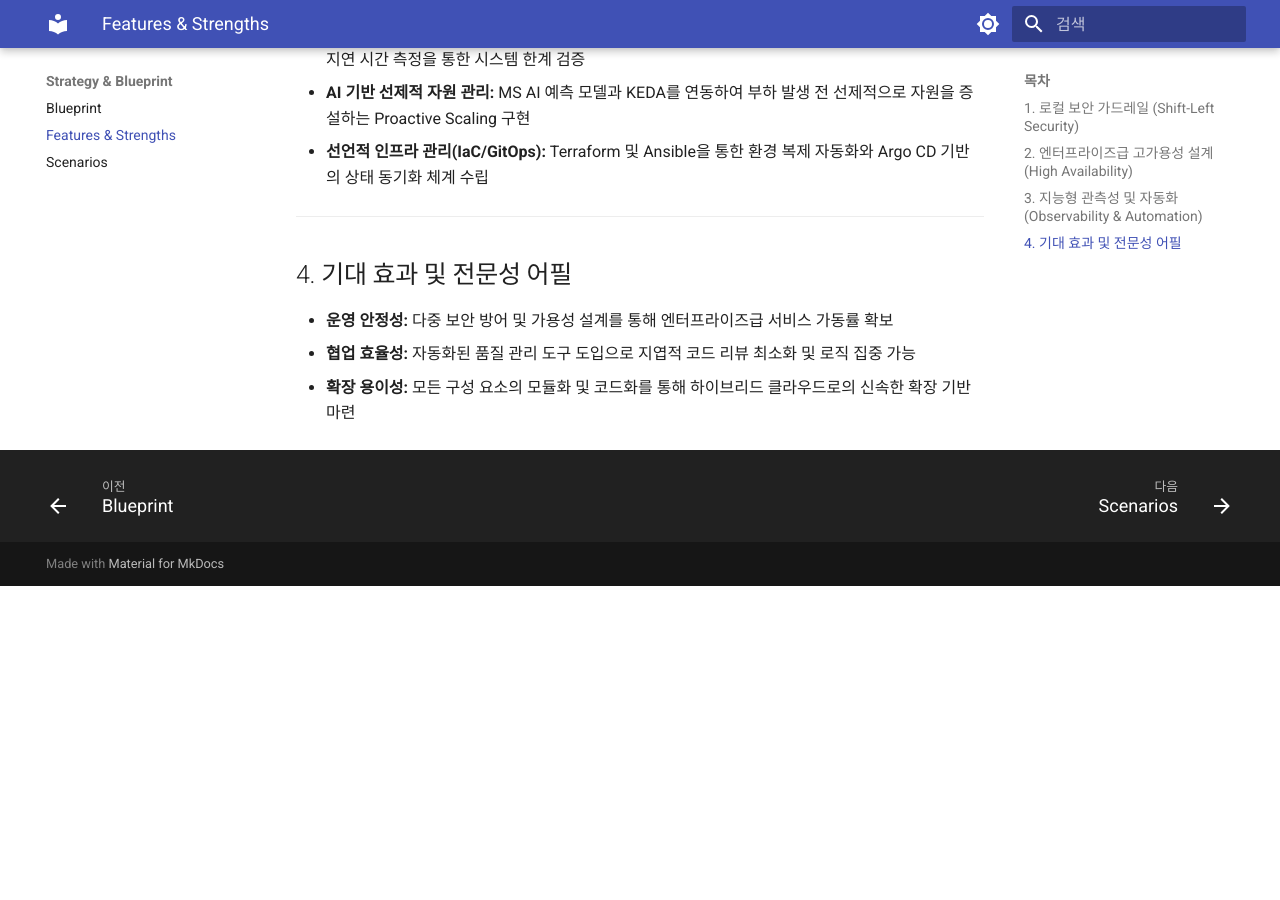
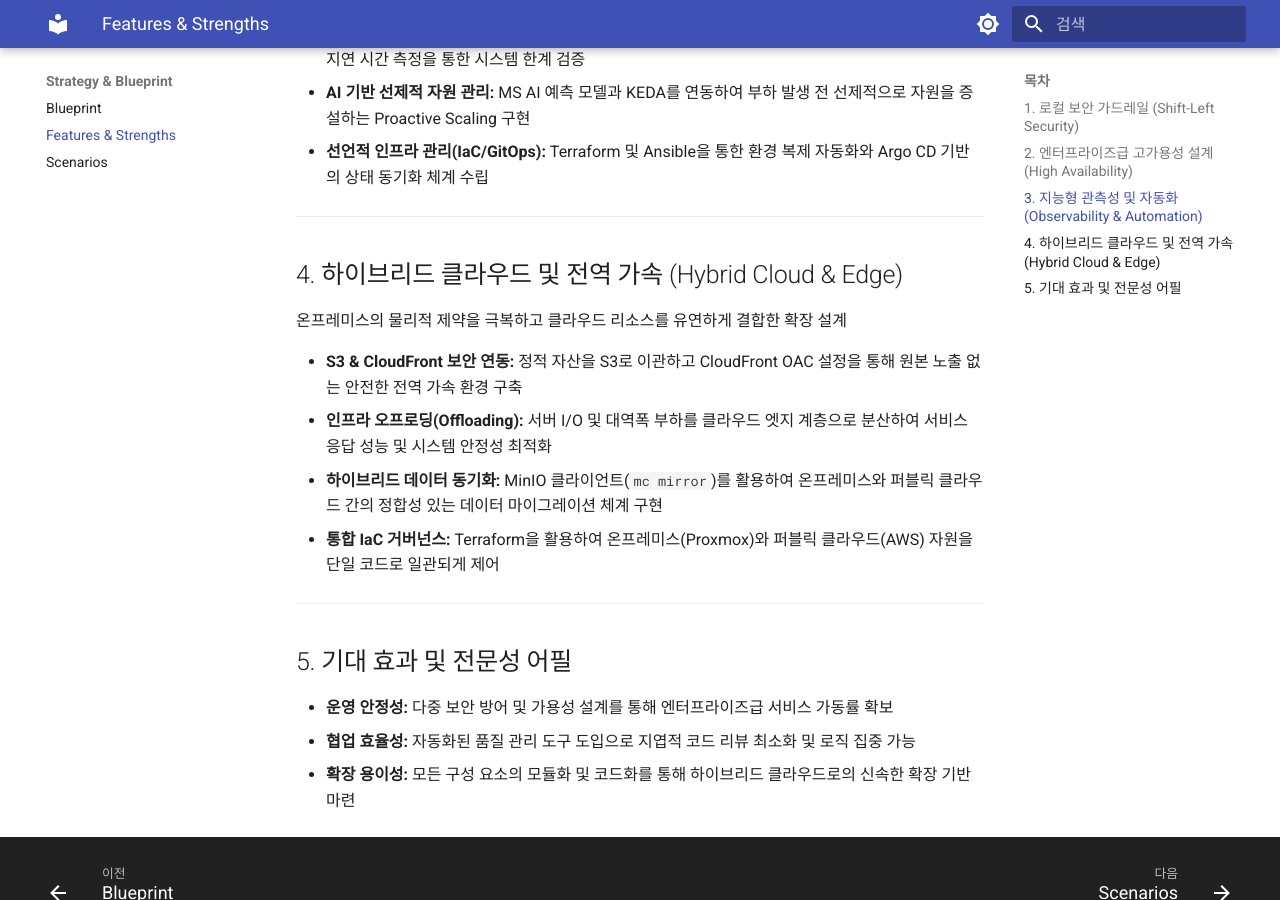
Before and after one commit to ksj686/cloud_infra, an MkDocs documentation site: the page built from docs/CORE_FEATURE_EXPLAINER.md, in a window 1280 px wide and 900 px high, scrolled down 1503 px. Built offline with MkDocs 1.6.1 and Material for MkDocs 9.7.7, drawn with Linux system fonts in a browser that asks for light colours; before the commit the page ends 2089 px from its top, so only the background shows below that.

Commit message:
fix: 하이브리드 클라우드 운영 전이 전략 수립  - 온프레미스(MinIO)에서 클라우드(S3)로의 단계별 마이그레이션 실무 절차 수립  - 프로젝트 청사진 내 백업 정책 복구 및 하이브리드 운영 가이드라인 보완  - 가이드-명세-사례로 이어지는 기술 자산 무결성 확보 및 이력 최신화

```diff
--- a/docs/CHANGELOG.md
+++ b/docs/CHANGELOG.md
@@ -22,15 +22,17 @@
 
 ## [강의 기반 실무 명세 보완 및 인벤토리 정교화]
 
-| 날짜       | 분류          | 수정 내용                                                                         | 수정 파일                                                   |
-| :--------- | :------------ | :-------------------------------------------------------------------------------- | :---------------------------------------------------------- |
-| 2026-04-27 | `⚙️ Refactor` | Phase 3 구현 지침서 내 클라우드 전이(Migration) 실무 절차 및 참조 보완            | `docs/build-up/03_persistence/IMPLEMENTATION.md`            |
-| 2026-04-27 | `📝 Docs`     | 온프레미스(MinIO)에서 클라우드(S3)로의 운영 전이(Promotion) 전략 수립             | `docs/standards/*`, `docs/project_outline.md`               |
-| 2026-04-27 | `🛠️ Fix`      | Phase 3 섹션 내 누락된 백업 및 복구 정책 링크 복구                                | `docs/project_outline.md`                                   |
-| 2026-04-27 | `⚙️ Refactor` | Phase 3 스토리지 전략 전면 개편 (NFS 배제 및 **Ceph/MinIO** 채택)                 | `docs/project_outline.md`, `docs/build-up/03_persistence/*` |
-| 2026-04-27 | `⚙️ Refactor` | 단계별 설계 가이드(README)와 상세 구현 명세(Implementation) 간 기술 정합성 동기화 | `docs/build-up/**/README.md`                                |
+| 날짜       | 분류          | 수정 내용                                                                  | 수정 파일                                               |
+| :--------- | :------------ | :------------------------------------------------------------------------- | :------------------------------------------------------ |
+| 2026-04-27 | `🛠️ Fix`      | `uv` 환경 내 `pip` 의존성 명시적 고정을 통한 취약점 근본 해결 및 사례 기록 | `pyproject.toml`, `docs/case_studies/*`                 |
+| 2026-04-27 | `🔒 Security` | **인증서 라이프사이클 관리** 전략 수립 및 자동 갱신(Certbot) 절차 보완     | `docs/build-up/02_perimeter/*`                          |
+| 2026-04-27 | `🚀 Feature`  | 하이브리드 확장 전략의 전방위 동기화 (성과 지표 명문화 및 발표 자료 반영)  | `docs/CORE_FEATURE_EXPLAINER.md`, `docs/presentation/*` |
+| 2026-04-27 | `📝 Docs`     | 온프레미스(MinIO)에서 클라우드(S3)로의 운영 전이(Promotion) 전략 수립      | `docs/standards/*`, `docs/project_outline.md`           |
 
-| 2026-04-27 | `⚙️ Refactor` | **NFS 공유 스토리지** 구축 절차 및 컨테이너 연동 지침 추가 (0413/0415 기반) | `docs/build-up/03_persistence/IMPLEMENTATION.md` |
+| 2026-04-27 | `⚙️ Refactor` | Phase 3 구현 지침서 내 클라우드 전이(Migration) 실무 절차 및 참조 보완 | `docs/build-up/03_persistence/IMPLEMENTATION.md` |
+| 2026-04-27 | `🛠️ Fix` | Phase 3 섹션 내 누락된 백업 및 복구 정책 링크 복구 | `docs/project_outline.md` |
+| 2026-04-27 | `⚙️ Refactor` | Phase 3 스토리지 전략 전면 개편 (NFS 배제 및 **Ceph/MinIO** 채택) | `docs/project_outline.md`, `docs/build-up/03_persistence/*` |
+| 2026-04-27 | `⚙️ Refactor` | 단계별 설계 가이드(README)와 상세 구현 명세(Implementation) 간 기술 정합성 동기화 | `docs/build-up/**/README.md` |
 | 2026-04-27 | `⚙️ Refactor` | **L7 경로 기반 라우팅(Ingress)** 개념을 반영한 Nginx 가상 호스트 명세 보완 | `docs/build-up/02_perimeter/IMPLEMENTATION.md` |
 | 2026-04-27 | `📝 Docs` | 백업본 기술 지침(Git Hook 충돌 해결 및 LF 규약) 통합 및 시나리오별 가이드 완결 | `docs/ENVIRONMENT_SETUP.md` |
 
--- a/docs/CORE_FEATURE_EXPLAINER.md
+++ b/docs/CORE_FEATURE_EXPLAINER.md
@@ -43,7 +43,18 @@
 
 ---
 
-## 4. 기대 효과 및 전문성 어필
+## 4. 하이브리드 클라우드 및 전역 가속 (Hybrid Cloud & Edge)
+
+온프레미스의 물리적 제약을 극복하고 클라우드 리소스를 유연하게 결합한 확장 설계
+
+- **S3 & CloudFront 보안 연동:** 정적 자산을 S3로 이관하고 CloudFront OAC 설정을 통해 원본 노출 없는 안전한 전역 가속 환경 구축
+- **인프라 오프로딩(Offloading):** 서버 I/O 및 대역폭 부하를 클라우드 엣지 계층으로 분산하여 서비스 응답 성능 및 시스템 안정성 최적화
+- **하이브리드 데이터 동기화:** MinIO 클라이언트(`mc mirror`)를 활용하여 온프레미스와 퍼블릭 클라우드 간의 정합성 있는 데이터 마이그레이션 체계 구현
+- **통합 IaC 거버넌스:** Terraform을 활용하여 온프레미스(Proxmox)와 퍼블릭 클라우드(AWS) 자원을 단일 코드로 일관되게 제어
+
+---
+
+## 5. 기대 효과 및 전문성 어필
 
 - **운영 안정성:** 다중 보안 방어 및 가용성 설계를 통해 엔터프라이즈급 서비스 가동률 확보
 - **협업 효율성:** 자동화된 품질 관리 도구 도입으로 지엽적 코드 리뷰 최소화 및 로직 집중 가능
--- a/docs/project_outline.md
+++ b/docs/project_outline.md
@@ -110,8 +110,10 @@
 - **클라우드 스토리지 (S3):**
   - 정적 자산 오프로딩(Offloading): 서버 I/O 부하 절감을 위해 대용량 파일 및 정적 데이터를 S3로 이관
   - **보안 강화(OAC):** S3 버킷에 대한 직접 접근을 차단하고 오직 CloudFront를 통한 인가된 접근만 허용
+  - **데이터 마이그레이션:** MinIO 기반 온프레미스 데이터를 `mc mirror`를 통해 AWS S3로 안전하게 이관하는 하이브리드 워크플로우 정립
 - **글로벌 전송 가속 (CDN):**
   - **CloudFront 도입:** 전 세계 엣지 로케이션 캐싱을 통한 응답 지연 시간(Latency) 최소화
   - 전송 암호화: ACM 인증서 기반의 전 구간 HTTPS 통신 및 TLS 최신 프로토콜 적용
 - **하이브리드 자동화 (IaC):**
   - Terraform 기반 관리: 온프레미스(Proxmox)와 클라우드(AWS) 리소스를 단일 코드로 통합 프로비저닝
+  - **운영 가시성:** 클라우드 리소스 사용량 및 비용에 대한 통합 모니터링 체계 수립
```
Also changed, not shown: docs/presentation/05_impact_and_future.md (+4 -1 lines).
